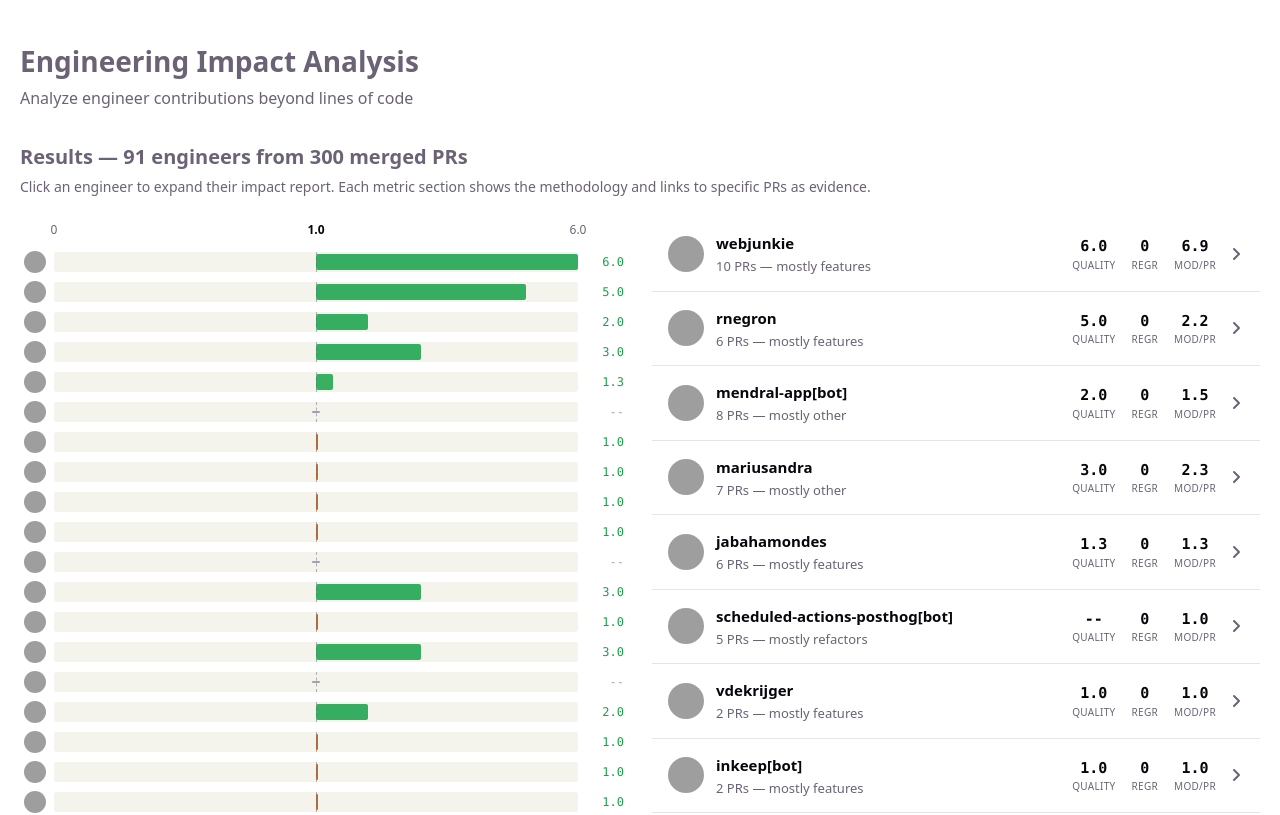
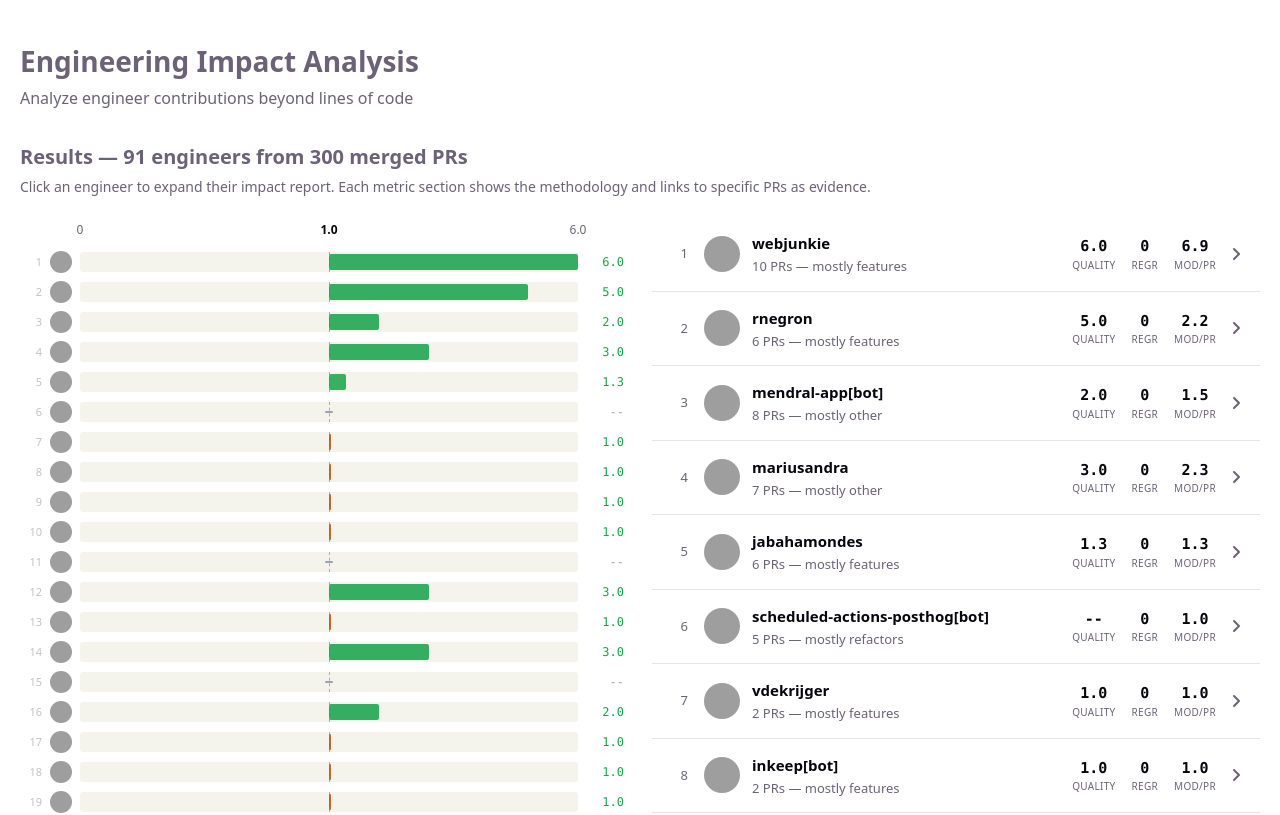
Before and after one commit to everdimension/impact-draft, a React (Vite) app: page / in a window 1280 px wide. Shown: the top 815 px of the page. Built offline with nearby package versions, Linux system fonts and the light colour scheme; grey boxes are pictures that could not be loaded.

Commit message:
enumerate rows

```diff
--- a/src/App.css
+++ b/src/App.css
@@ -114,6 +114,14 @@ header h1 {
 .chart-row.row-highlight {
   background: var(--code-bg);
 }
+.chart-rank {
+  width: 18px;
+  flex-shrink: 0;
+  font-size: 11px;
+  font-variant-numeric: tabular-nums;
+  opacity: 0.4;
+  text-align: right;
+}
 .chart-avatar-spacer { width: 22px; flex-shrink: 0; }
 .chart-value-spacer { width: 38px; flex-shrink: 0; }
 .chart-axis-labels {
@@ -227,6 +235,15 @@ header h1 {
 }
 .engineer-card.row-highlight {
   background: var(--code-bg);
+}
+.engineer-rank {
+  font-size: 13px;
+  font-variant-numeric: tabular-nums;
+  color: var(--text);
+  width: 20px;
+  margin-right: 4px;
+  text-align: right;
+  flex-shrink: 0;
 }
 .engineer-header {
   display: flex;
--- a/src/App.tsx
+++ b/src/App.tsx
@@ -66,8 +66,8 @@ function App() {
           >
             <ImpactChart reports={reports} />
             <div className="engineer-list">
-              {reports.map((r: EngineerReport) => (
-                <EngineerCard key={r.login} report={r} />
+              {reports.map((r: EngineerReport, i: number) => (
+                <EngineerCard key={r.login} report={r} rank={i + 1} />
               ))}
             </div>
           </div>
--- a/src/components/EngineerCard.tsx
+++ b/src/components/EngineerCard.tsx
@@ -28,7 +28,7 @@ function getDominantCategory(
   return categoryLabels[dominant];
 }
 
-export function EngineerCard({ report }: { report: EngineerReport }) {
+export function EngineerCard({ report, rank }: { report: EngineerReport; rank: number }) {
   const [open, setOpen] = useState(false);
 
   const qualityRatio = report.featureQuality.ratio;
@@ -38,6 +38,7 @@ export function EngineerCard({ report }: { report: EngineerReport }) {
   return (
     <div className="engineer-card" data-login={report.login}>
       <button className="engineer-header" onClick={() => setOpen(!open)}>
+        <span className="engineer-rank">{rank}</span>
         <img
           className="avatar"
           src={report.avatarUrl}
--- a/src/components/ImpactChart.tsx
+++ b/src/components/ImpactChart.tsx
@@ -38,6 +38,7 @@ export function ImpactChart({ reports }: { reports: EngineerReport[] }) {
     <div className="impact-chart">
       {/* Axis */}
       <div className="chart-row chart-axis">
+        <span className="chart-rank" />
         <div className="chart-avatar-spacer" />
         <div className="chart-axis-labels">
           <span className="chart-axis-label" style={{ left: 0 }}>0</span>
@@ -48,10 +49,11 @@ export function ImpactChart({ reports }: { reports: EngineerReport[] }) {
       </div>
 
       {/* Rows */}
-      {visibleReports.map((r) => {
+      {visibleReports.map((r, i) => {
         const ratio = r.featureQuality.ratio;
         return (
           <div key={r.login} className="chart-row" data-login={r.login}>
+            <span className="chart-rank">{i + 1}</span>
             <div className="chart-avatar-group">
               <img
                 className="chart-avatar"
```
